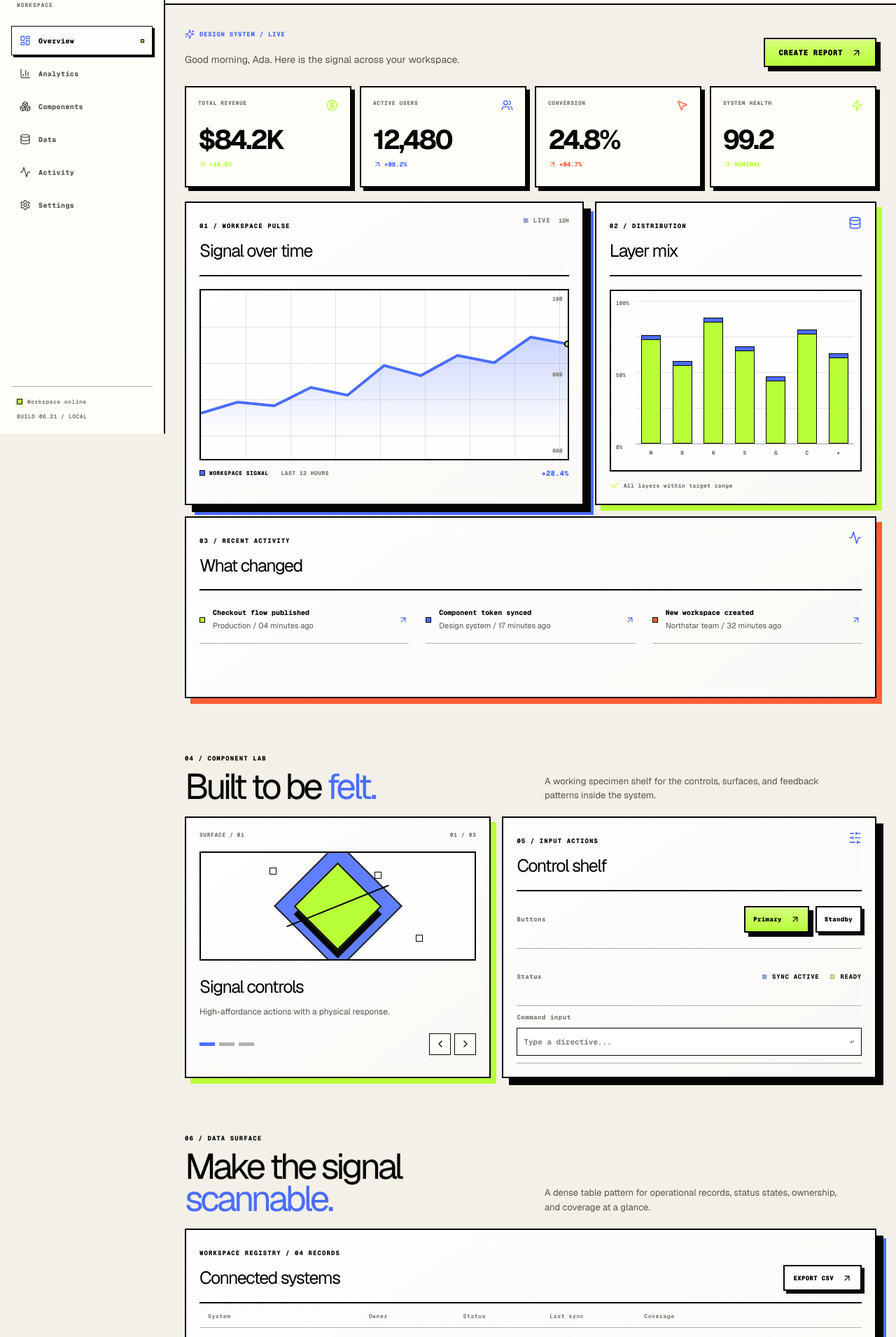
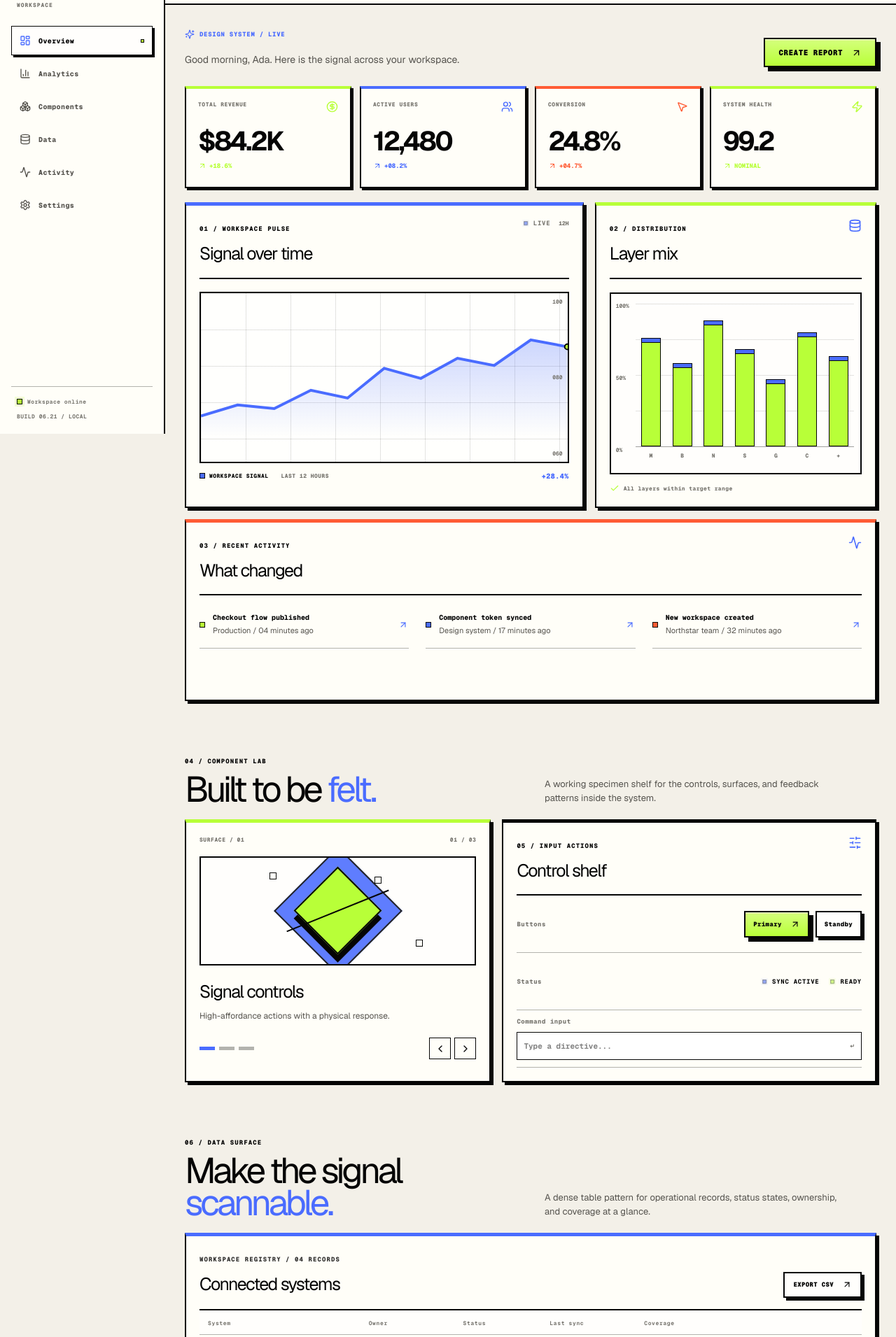
Before and after one commit to gerarldlee/hybrid-design-system, a Next.js app: page /admin in a window 1280 px wide. Shown: the part 180-2091 px from the top of the page at 70% size. Built offline with nearby package versions, Linux system fonts and the light colour scheme.

Commit message:
Refine admin showcase rendering

```diff
--- a/app/globals.css
+++ b/app/globals.css
@@ -703,6 +703,21 @@ input:focus-visible {
 .admin-table-panel__footer span:last-child { display: inline-flex; align-items: center; gap: 6px; color: var(--signal); }
 .sr-only { position: absolute; width: 1px; height: 1px; padding: 0; margin: -1px; overflow: hidden; clip: rect(0, 0, 0, 0); white-space: nowrap; border: 0; }
 
+/* Admin surfaces use a quieter frame so the data hierarchy stays readable. */
+.admin-page .glass-card { background: var(--surface); box-shadow: 4px 4px 0 var(--border); backdrop-filter: none; }
+.admin-page .glass-card--blue { border-top: 5px solid var(--accent); box-shadow: 4px 4px 0 var(--border); }
+.admin-page .glass-card--lime { border-top: 5px solid var(--signal); box-shadow: 4px 4px 0 var(--border); }
+.admin-page .glass-card--orange { border-top: 5px solid var(--warning); box-shadow: 4px 4px 0 var(--border); }
+.admin-page .glass-card--none { border-top: 5px solid var(--border); }
+.admin-metric { box-shadow: 3px 3px 0 var(--border); }
+.admin-metric--signal { border-top: 4px solid var(--signal); }
+.admin-metric--blue { border-top: 4px solid var(--accent); }
+.admin-metric--orange { border-top: 4px solid var(--warning); }
+.admin-metric--lime { border-top: 4px solid var(--signal); }
+.admin-table thead { background: var(--surface-soft); }
+.admin-table tbody tr { transition: background-color .15s ease; }
+.admin-table-panel__header .eyebrow, .admin-table-panel__footer { opacity: .82; }
+
 .principles { display: grid; grid-template-columns: .85fr 1.15fr; gap: 90px; padding-top: 120px; padding-bottom: 120px; background: var(--accent); color: var(--on-accent); border-block: 2px solid var(--border); }
 .principles__title { align-self: start; position: sticky; top: 115px; }
 .principle-list { border-top: 2px solid var(--on-accent); }
```
